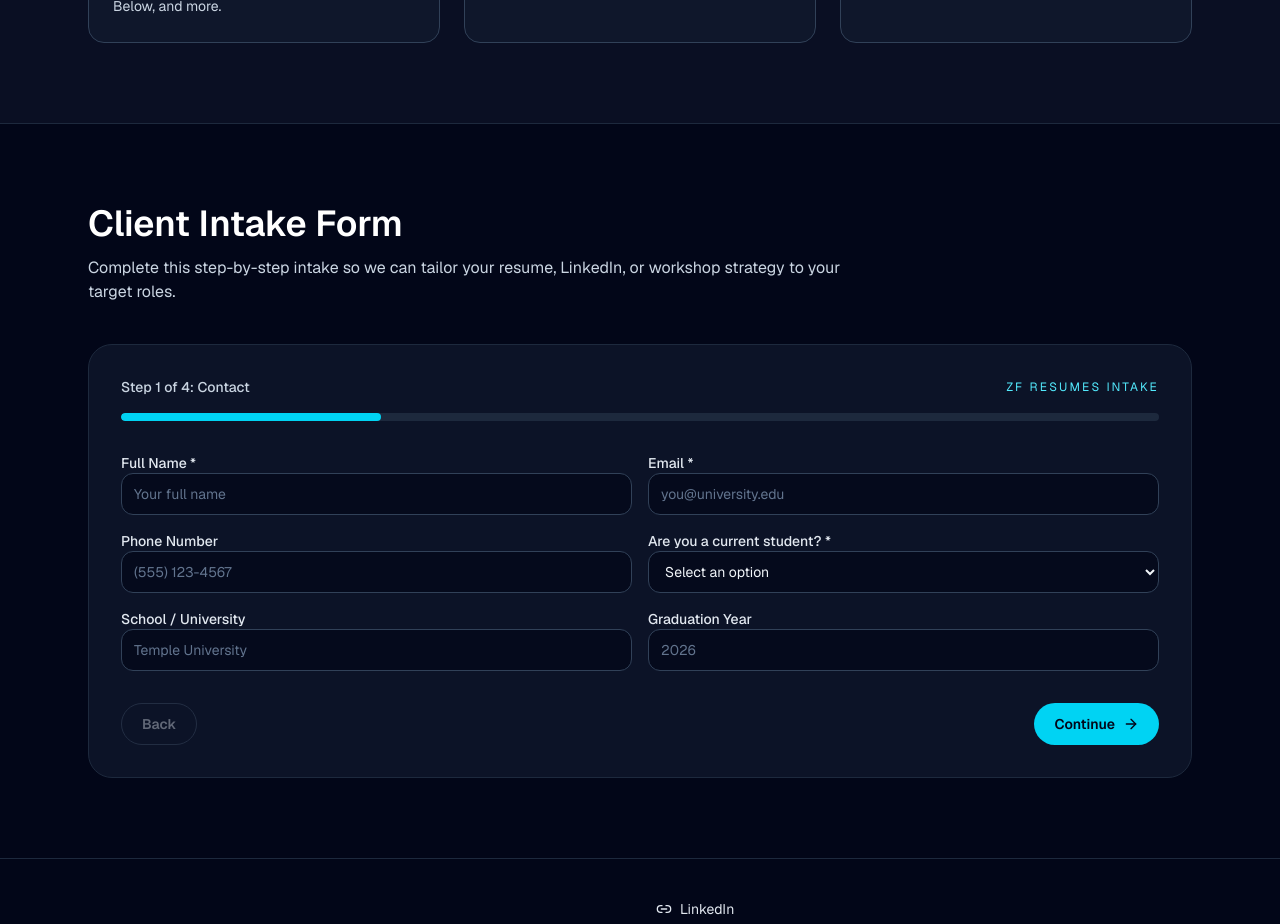
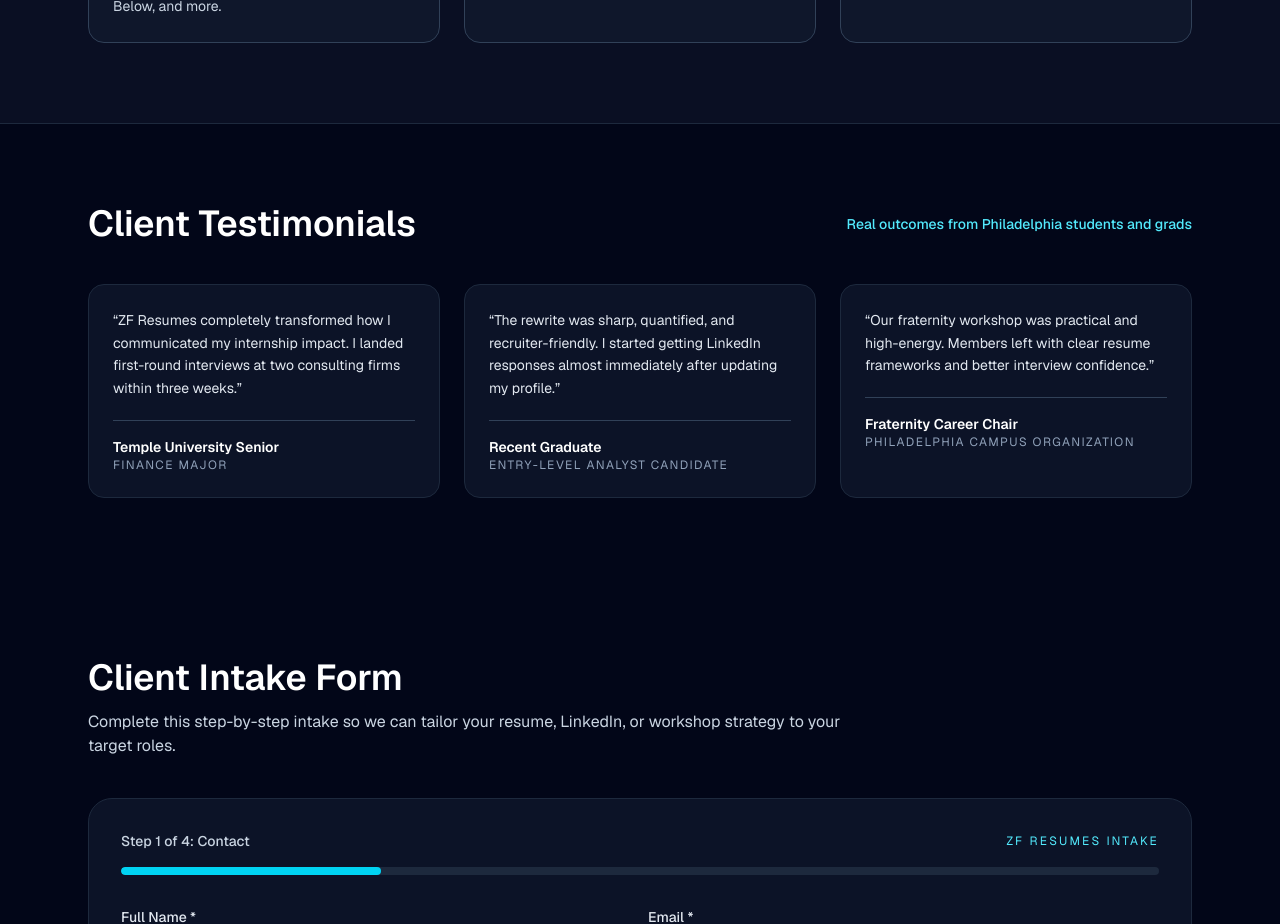
Before and after one commit to zfajge/Resume-Site, a Next.js app: page / in a window 1280 px wide. Shown: the part 1920-2844 px from the top of the page. Built offline with nearby package versions, Linux system fonts and the light colour scheme.

Commit message:
feat: add customer testimonials section to homepage
Co-authored-by: zfajge <zfajge@users.noreply.github.com>

```diff
--- a/app/page.tsx
+++ b/app/page.tsx
@@ -99,6 +99,27 @@ const whyUsHighlights = [
     description:
       "You work directly with Zachary Fajge every step of the process for feedback tailored to your exact goals.",
     icon: Handshake,
+  },
+];
+
+const testimonials = [
+  {
+    quote:
+      "ZF Resumes completely transformed how I communicated my internship impact. I landed first-round interviews at two consulting firms within three weeks.",
+    name: "Temple University Senior",
+    role: "Finance Major",
+  },
+  {
+    quote:
+      "The rewrite was sharp, quantified, and recruiter-friendly. I started getting LinkedIn responses almost immediately after updating my profile.",
+    name: "Recent Graduate",
+    role: "Entry-Level Analyst Candidate",
+  },
+  {
+    quote:
+      "Our fraternity workshop was practical and high-energy. Members left with clear resume frameworks and better interview confidence.",
+    name: "Fraternity Career Chair",
+    role: "Philadelphia Campus Organization",
   },
 ];
 
@@ -379,6 +400,37 @@ export default function Home() {
                 </article>
               ))}
             </div>
+          </div>
+        </section>
+
+        <section className="mx-auto max-w-6xl px-6 py-20">
+          <div className="mb-10 flex flex-wrap items-center justify-between gap-4">
+            <h2 className="text-3xl font-semibold text-white sm:text-4xl">
+              Client Testimonials
+            </h2>
+            <p className="text-sm font-medium text-cyan-300">
+              Real outcomes from Philadelphia students and grads
+            </p>
+          </div>
+          <div className="grid gap-6 md:grid-cols-3">
+            {testimonials.map((testimonial) => (
+              <article
+                key={testimonial.quote}
+                className="rounded-2xl border border-slate-800 bg-slate-900/80 p-6"
+              >
+                <p className="mb-5 text-sm leading-relaxed text-slate-200">
+                  &ldquo;{testimonial.quote}&rdquo;
+                </p>
+                <div className="border-t border-slate-700 pt-4">
+                  <p className="text-sm font-semibold text-white">
+                    {testimonial.name}
+                  </p>
+                  <p className="text-xs uppercase tracking-[0.12em] text-slate-400">
+                    {testimonial.role}
+                  </p>
+                </div>
+              </article>
+            ))}
           </div>
         </section>
 
```
